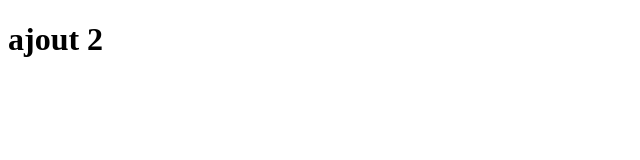
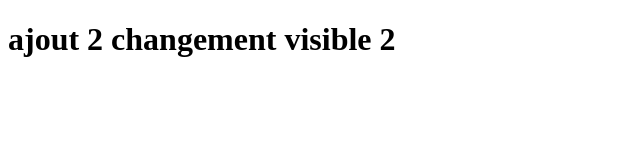
Before and after one commit to EDIGARDTHOT/FormationSymfony, a plain HTML site: page ajout.html in a window 1280 px wide. Shown: the whole page, without its empty margins (0-640 px from the left). Drawn offline with Linux system fonts and the light colour scheme.

Commit message:
modif fichier ajout

```diff
--- a/ajout.html
+++ b/ajout.html
@@ -7,7 +7,7 @@
     <title>Document</title>
 </head>
 <body>
-    <h1> ajout 2
+    <h1> ajout 2 changement visible 2
     </h1>
 </body>
 </html>
```
